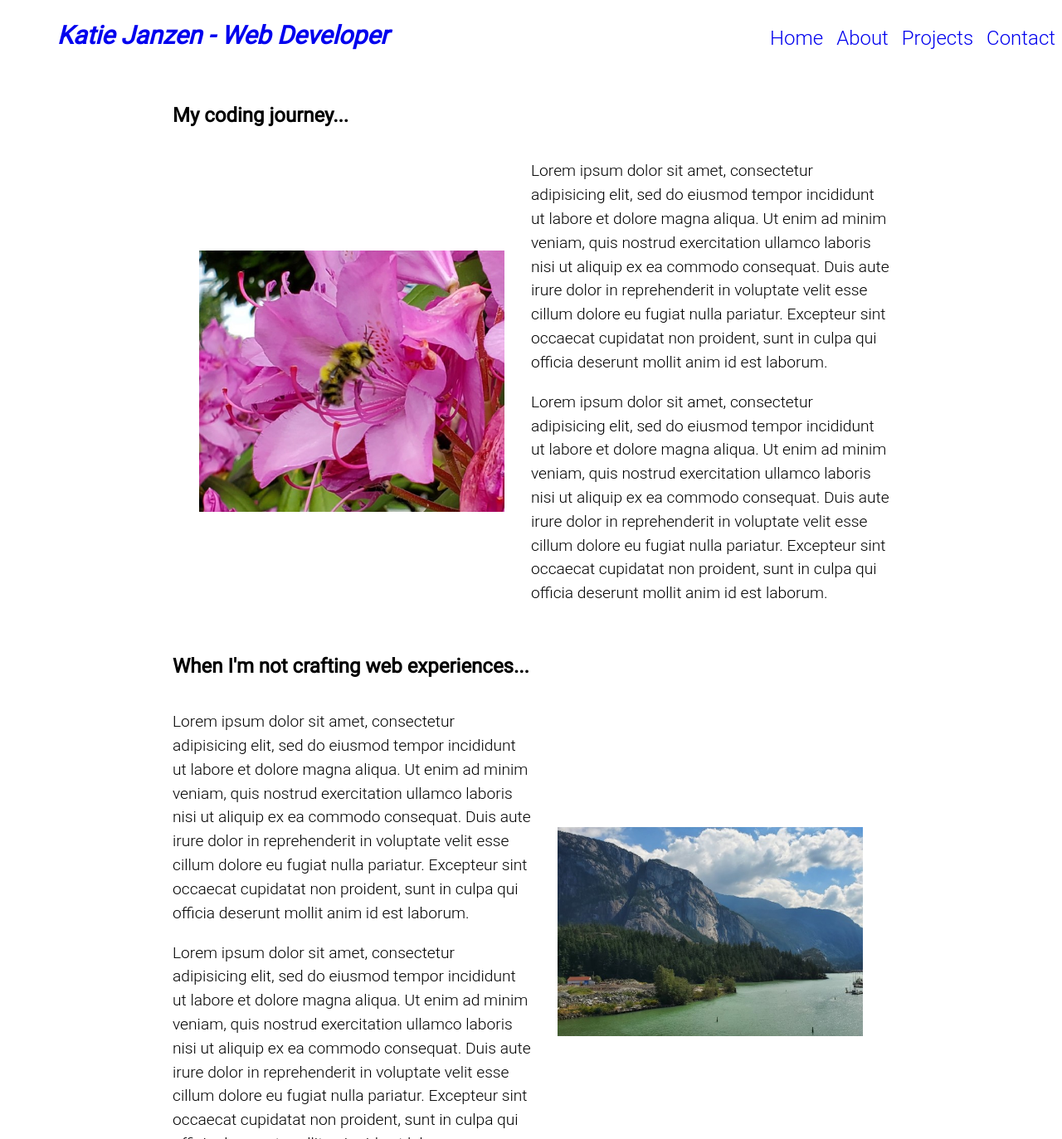
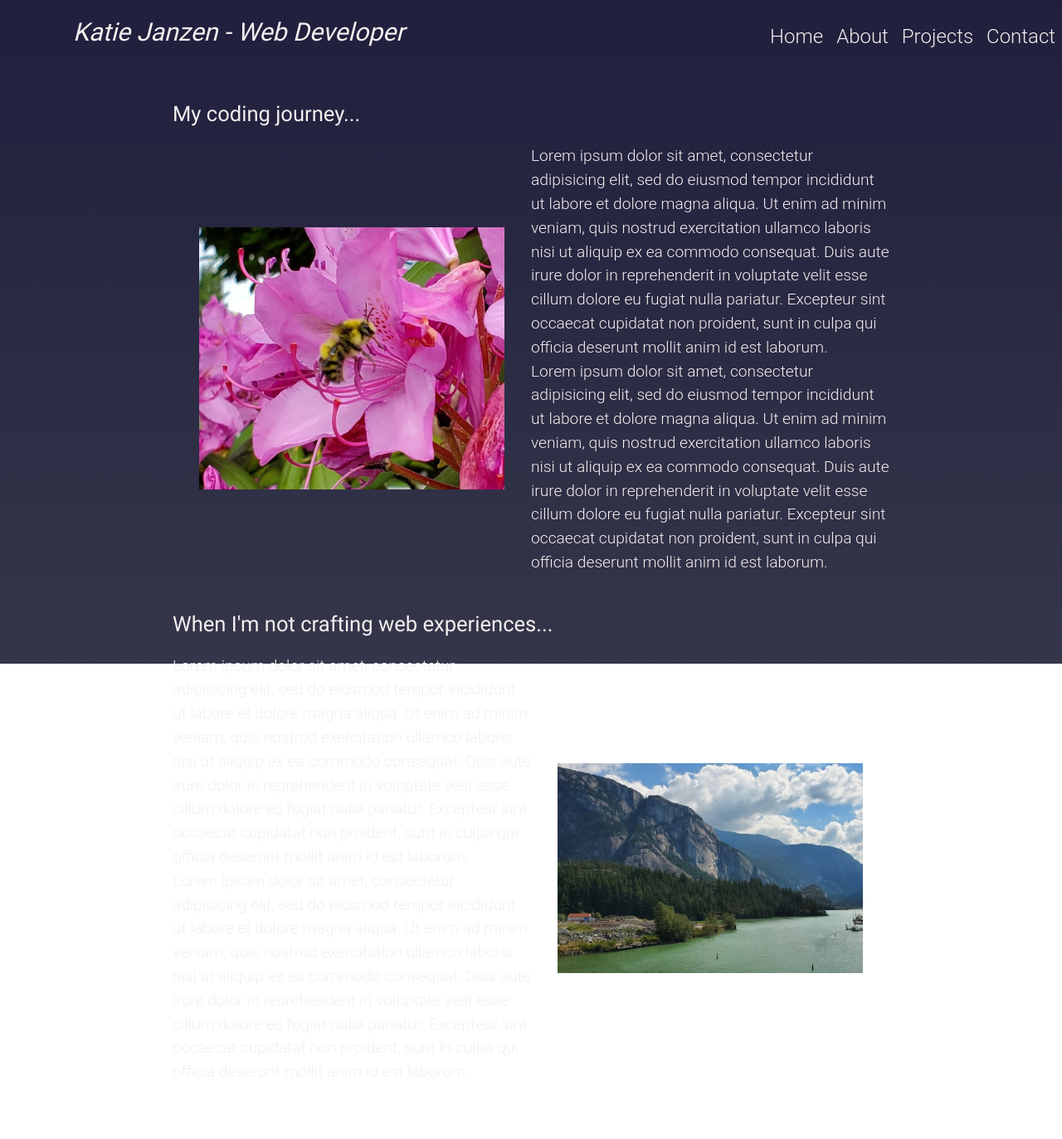
Before and after one commit to ImpendingKataclysm/portfolio_site, a Django app: template templates/about.html in a window 1280 px wide. Shown: the top 1373 px of the page at 83% size. Run offline with Django 3.2, Linux system fonts and the light colour scheme; the template is opened without the code that fills it, so the values that code supplies are empty.

Commit message:
Changed the color scheme, added a css reset and made some layout adjustments based on that.

```diff
--- a/mysite/static/css/main.css
+++ b/mysite/static/css/main.css
@@ -3,8 +3,12 @@
     src: url("../fonts/Roboto-Regular.ttf");
 }
 
+* {
+    box-sizing: border-box;
+}
+
 html, body {
-    box-sizing: border-box;
+    height: 100vh;
 }
 
 html, body, figure {
@@ -16,8 +20,32 @@ body {
     font-family: "Roboto Light", sans-serif;
 }
 
+body, a:link, a:visited {
+    color: #f4efef;
+}
+
+body:before {
+    content: '';
+    display: block;
+    position: fixed;
+    top: 0;
+    width: 100%;
+    height: 100vh;
+    background-image: linear-gradient(to bottom, #201F3D, #35364A);
+    background-repeat: no-repeat;
+    background-size: cover;
+    background-position: center;
+    z-index: -1;
+}
+
 h1, h2, .title a, dt {
     font-family: "Roboto", sans-serif;
+}
+
+h2 {
+    font-size: 1.6rem;
+    line-height: 1.5;
+    margin: 1.1rem 0;
 }
 
 p, dd {
@@ -47,6 +75,7 @@ p, dd {
 .title h1 {
     font-size: 1.3rem;
     font-style: italic;
+    padding: 0.2rem
 }
 
 /* Nav menu button */
@@ -150,7 +179,7 @@ a.home_link:link, a.home_link:visited {
 /* About Page and Project Page */
 section {
     width: 90%;
-    margin: auto;
+    margin: 1.5rem auto;
 }
 
 .about_img img, .project_img img {
@@ -193,6 +222,7 @@ section {
     /* Header */
     .title h1 {
         font-size: 1.9rem;
+        padding: 1.2rem;
     }
 
     /* Nav bar */
--- /dev/null
+++ b/mysite/static/css/reset.css
@@ -0,0 +1,48 @@
+/* http://meyerweb.com/eric/tools/css/reset/
+   v2.0 | 20110126
+   License: none (public domain)
+*/
+
+html, body, div, span, applet, object, iframe,
+h1, h2, h3, h4, h5, h6, p, blockquote, pre,
+a, abbr, acronym, address, big, cite, code,
+del, dfn, em, img, ins, kbd, q, s, samp,
+small, strike, strong, sub, sup, tt, var,
+b, u, i, center,
+dl, dt, dd, ol, ul, li,
+fieldset, form, label, legend,
+table, caption, tbody, tfoot, thead, tr, th, td,
+article, aside, canvas, details, embed,
+figure, figcaption, footer, header, hgroup,
+menu, nav, output, ruby, section, summary,
+time, mark, audio, video {
+	margin: 0;
+	padding: 0;
+	border: 0;
+	font-size: 100%;
+	font: inherit;
+	vertical-align: baseline;
+}
+/* HTML5 display-role reset for older browsers */
+article, aside, details, figcaption, figure,
+footer, header, hgroup, menu, nav, section {
+	display: block;
+}
+body {
+	line-height: 1;
+}
+ol, ul {
+	list-style: none;
+}
+blockquote, q {
+	quotes: none;
+}
+blockquote:before, blockquote:after,
+q:before, q:after {
+	content: '';
+	content: none;
+}
+table {
+	border-collapse: collapse;
+	border-spacing: 0;
+}
--- a/templates/base.html
+++ b/templates/base.html
@@ -5,6 +5,7 @@
     <meta charset="UTF-8">
     <meta name="viewport" content="width=device-width, initial-scale=1">
     <title>Katie Janzen - {% block title %}{% endblock %}</title>
+    <link rel="stylesheet" href="{% static 'css/reset.css' %}">
     <link rel="stylesheet" href="{% static 'css/main.css' %}">
 </head>
 <body>
@@ -34,14 +35,14 @@
         </main>
         <footer>
             <ul class="contact_list plain_list">
-                <li><a href="https://github.com/ImpendingKataclysm" target="_blank"><img src="{% static 'images/github-mark.png' %}" alt="GitHub logo"></a></li>
+                <li><a href="https://github.com/ImpendingKataclysm" target="_blank"><img src="{% static 'images/github-mark-white.png' %}" alt="GitHub logo"></a></li>
                 <li><a href="#" target="_blank"><img src="{% static 'images/linkedIn_logo_initials.png' %}" alt="LinkedIn logo"></a></li>
                 <li><a href="{% url 'contact' %}"><img src="{% static 'images/email-icon.png' %}" alt="Email icon"></a></li>
                 <li><a href="#" target="_blank"><img src="{% static 'images/resume.png' %}" alt="Resume icon"></a></li>
             </ul>
             <ul class="plain_list align-right">
                 <li><small><a class="plain_link" href="https://www.freepnglogos.com/pics/email" target="_blank">Email from freepnglogos.com</a></small></li>
-                <li><small><a class="plain_link" href="https://www.flaticon.com/free-icons/resume" target="_blank" title="resume icons">Resume icons created by Icongeek26 - Flaticon</a></small></li>
+                <li><small><a href="https://www.flaticon.com/free-icons/curriculum" title="curriculum icons">Curriculum icons created by Freepik - Flaticon</a></small></li>
             </ul>
         </footer>
     </div>
--- a/templates/projects.html
+++ b/templates/projects.html
@@ -15,7 +15,7 @@
                         <img src="{% static row.image_url %}" alt="{{ row.image_alt }}">
                     </figure>
                 </dd>
-                <dd><a class="project_src_link" href="{{ row.source_code_url }}" target="_blank"><img src="{% static 'images/github-mark.png' %}" alt="GitHub logo"> Source Code</a></dd>
+                <dd><a class="project_src_link" href="{{ row.source_code_url }}" target="_blank"><img src="{% static 'images/github-mark-white.png' %}" alt="GitHub logo"> Source Code</a></dd>
                 {% if row.live_url %}
                     <dd><a href="{{ row.live_url }}" target="_blank">View Live</a></dd>
                 {% endif %}
```
Also changed, not shown: mysite/static/images/resume.png.
